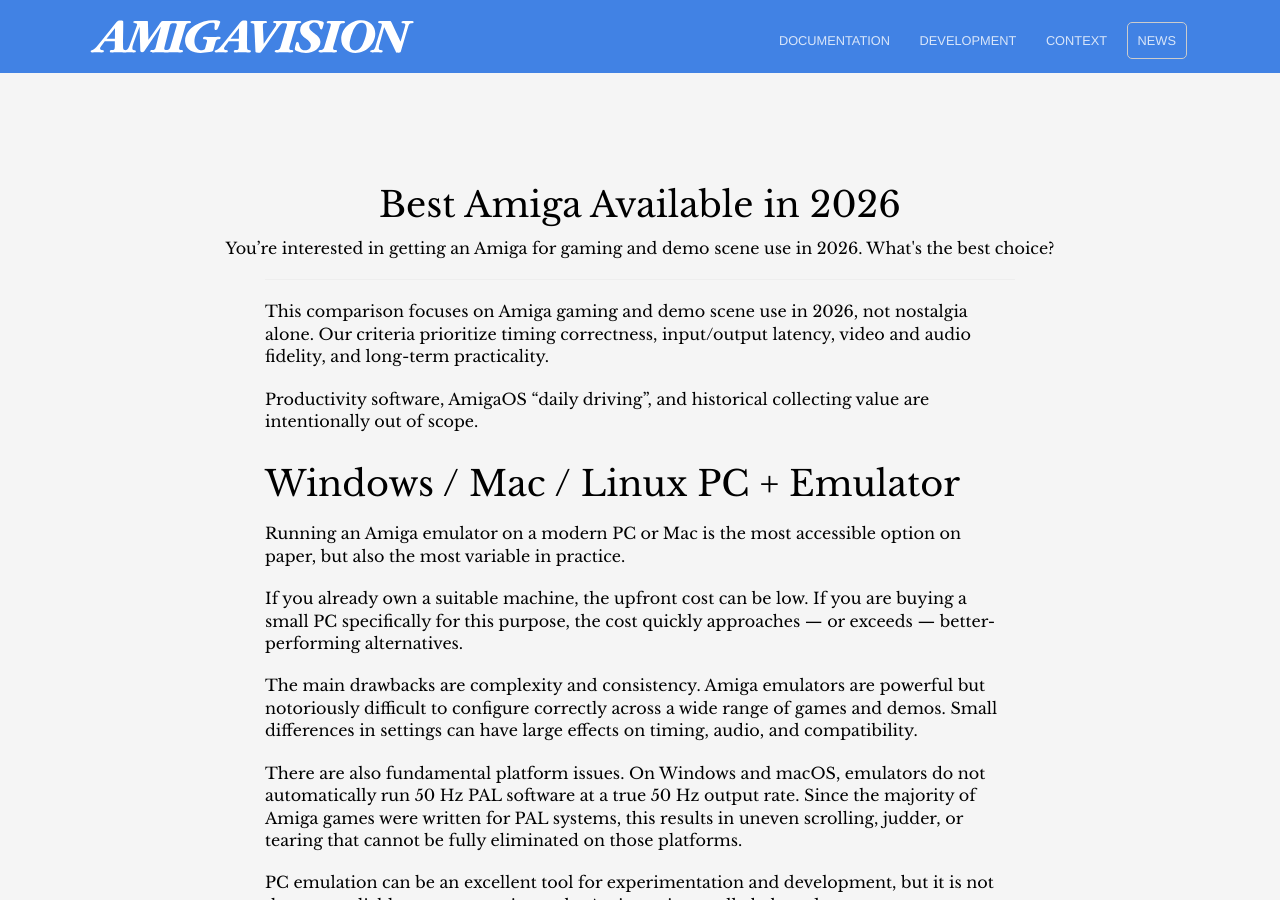
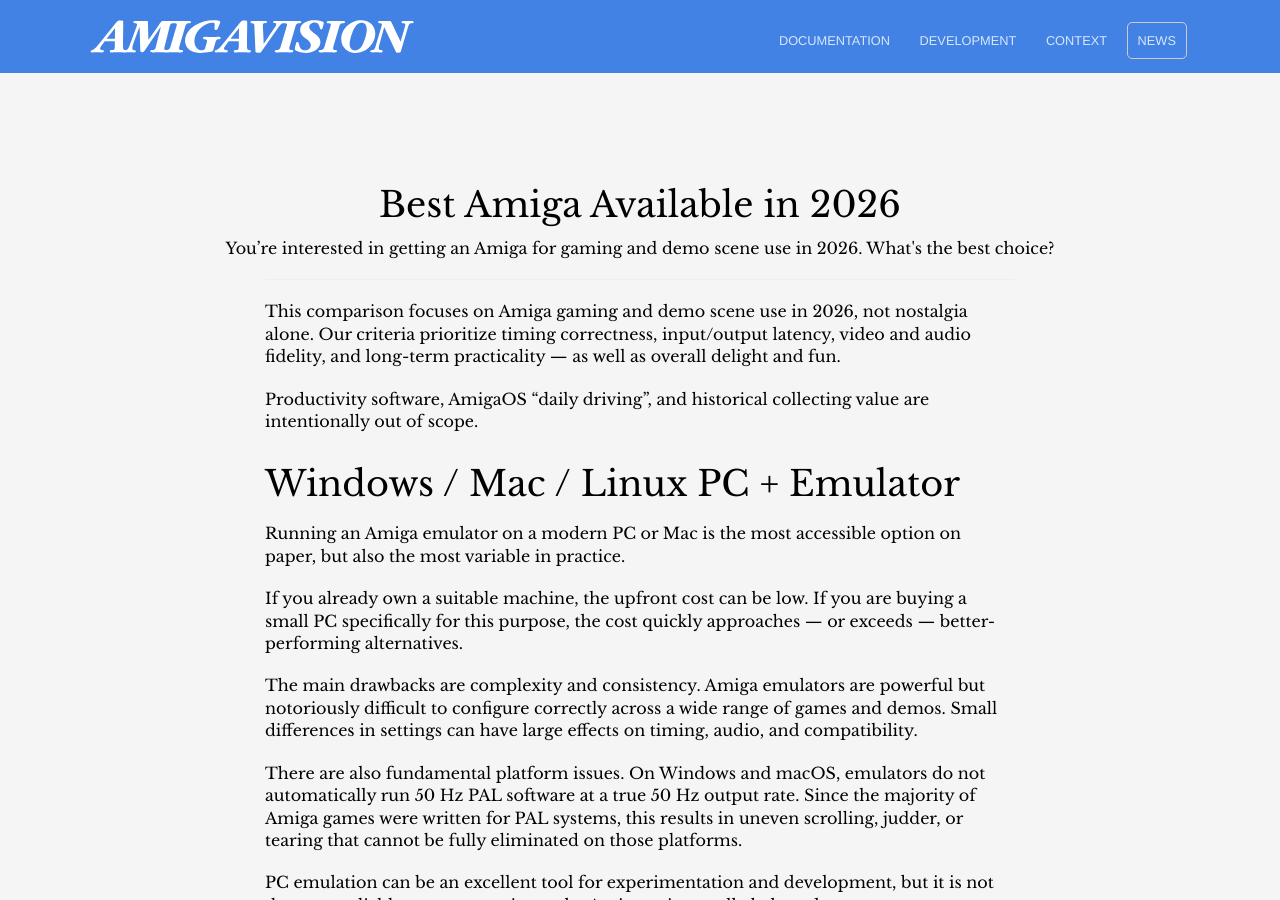
Before and after one commit to amigavision/amigavision.github.io, a Jekyll site: the page built from best.md, in a window 1280 px wide and 900 px high. Built offline with Jekyll 4.4.1, drawn with Linux system fonts in a browser that asks for light colours; some of the changed text lies outside the part shown.

Commit message:
Fun and delight are also part of the equation

```diff
--- a/best.md
+++ b/best.md
@@ -3,7 +3,7 @@
 description: You’re interested in getting an Amiga for gaming and demo scene use in 2026. What's the best choice?
 ---
 
-This comparison focuses on Amiga gaming and demo scene use in 2026, not nostalgia alone. Our criteria prioritize timing correctness, input/output latency, video and audio fidelity, and long-term practicality.
+This comparison focuses on Amiga gaming and demo scene use in 2026, not nostalgia alone. Our criteria prioritize timing correctness, input/output latency, video and audio fidelity, and long-term practicality — as well as overall delight and fun.
 
 Productivity software, AmigaOS “daily driving”, and historical collecting value are intentionally out of scope.
 
@@ -147,7 +147,7 @@
 
 For the majority of users, MiSTer offers the best balance: behavior that matches real hardware where it matters, combined with modern convenience, reliability, and low maintenance.
 
-**If you want the most accurate, low-latency, low-maintenance Amiga experience in 2026, MiSTer is the best choice for most users.**
+**If you want the most accurate, low-latency, low-maintenance, delightful and fun Amiga experience in 2026, MiSTer is the best choice for most users.**
 
 ---
 
```
